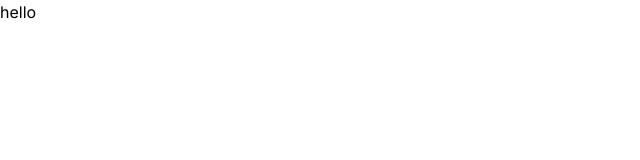
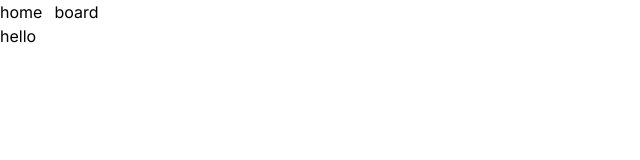
Before and after one commit to FillanL/boards, a Next.js app: page / in a window 1280 px wide. Shown: the top 160 px of the page, without its empty margins (0-640 px from the left). Built offline with nearby package versions, Linux system fonts and the light colour scheme.

Commit message:
create board, board cards and types

```diff
--- /dev/null
+++ b/app/[components]/Container.tsx
@@ -0,0 +1,7 @@
+type props = {
+	children: React.ReactNode;
+	color: string;
+};
+export default function Container({ children, color }: props) {
+	return <div className={`w-1/3 h-[75vh] ${color}`}>{children}</div>;
+}
--- /dev/null
+++ b/app/[components]/KanBanCard.tsx
@@ -0,0 +1,23 @@
+import { KanbanCard } from '@/utils/types';
+import React from 'react';
+
+type props = {
+	details: KanbanCard;
+};
+function KanBanCard({
+	title,
+	status,
+	due,
+	assignee,
+	timeworked,
+	storypoints,
+}: KanbanCard) {
+	return (
+		<div className="shadow bg-white hover:-translate-y-2 p-2 cursor-pointer border isolate duration-[2000ms] hover:~translate-y-10 ~bg-blue-400 peer peer-hover:translate-y-10">
+			<h3>{title}</h3>
+			<p>update</p>
+			<p>days left</p>
+		</div>
+	);
+}
+export default KanBanCard;
--- a/app/layout.tsx
+++ b/app/layout.tsx
@@ -1,22 +1,26 @@
-import './globals.css'
-import type { Metadata } from 'next'
-import { Inter } from 'next/font/google'
+import './globals.css';
+import type { Metadata } from 'next';
+import { Inter } from 'next/font/google';
+import Navigation from './[components]/Navigation';
 
-const inter = Inter({ subsets: ['latin'] })
+const inter = Inter({ subsets: ['latin'] });
 
 export const metadata: Metadata = {
 	title: 'Create Next App',
 	description: 'Generated by create next app',
-}
+};
 
 export default function RootLayout({
 	children,
 }: {
-  children: React.ReactNode
+	children: React.ReactNode;
 }) {
 	return (
 		<html lang="en">
-      <body className={inter.className}>{children}</body>
+			<body className={inter.className}>
+				<Navigation />
+				{children}
+			</body>
 		</html>
-  )
+	);
 }
--- /dev/null
+++ b/utils/types.ts
@@ -0,0 +1,8 @@
+export declare type KanbanCard = {
+	title: string;
+	status: string;
+	due: string;
+	assignee: string;
+	timeworked: string;
+	storypoints: number;
+};
```
Also changed, not shown: utils/constants/routes.ts (added, +15 -0 lines). Lines whose indentation alone changed are shown as unchanged.
